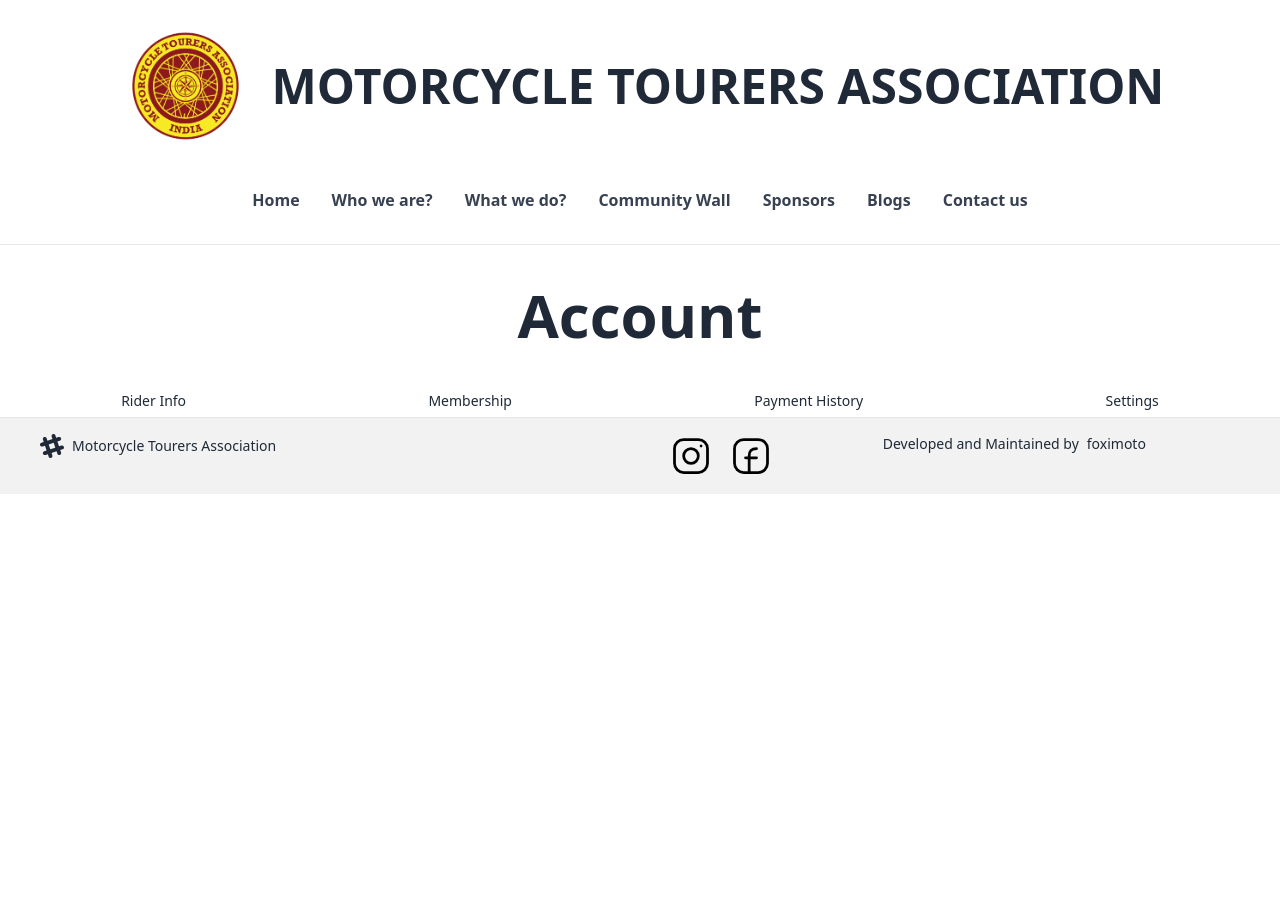
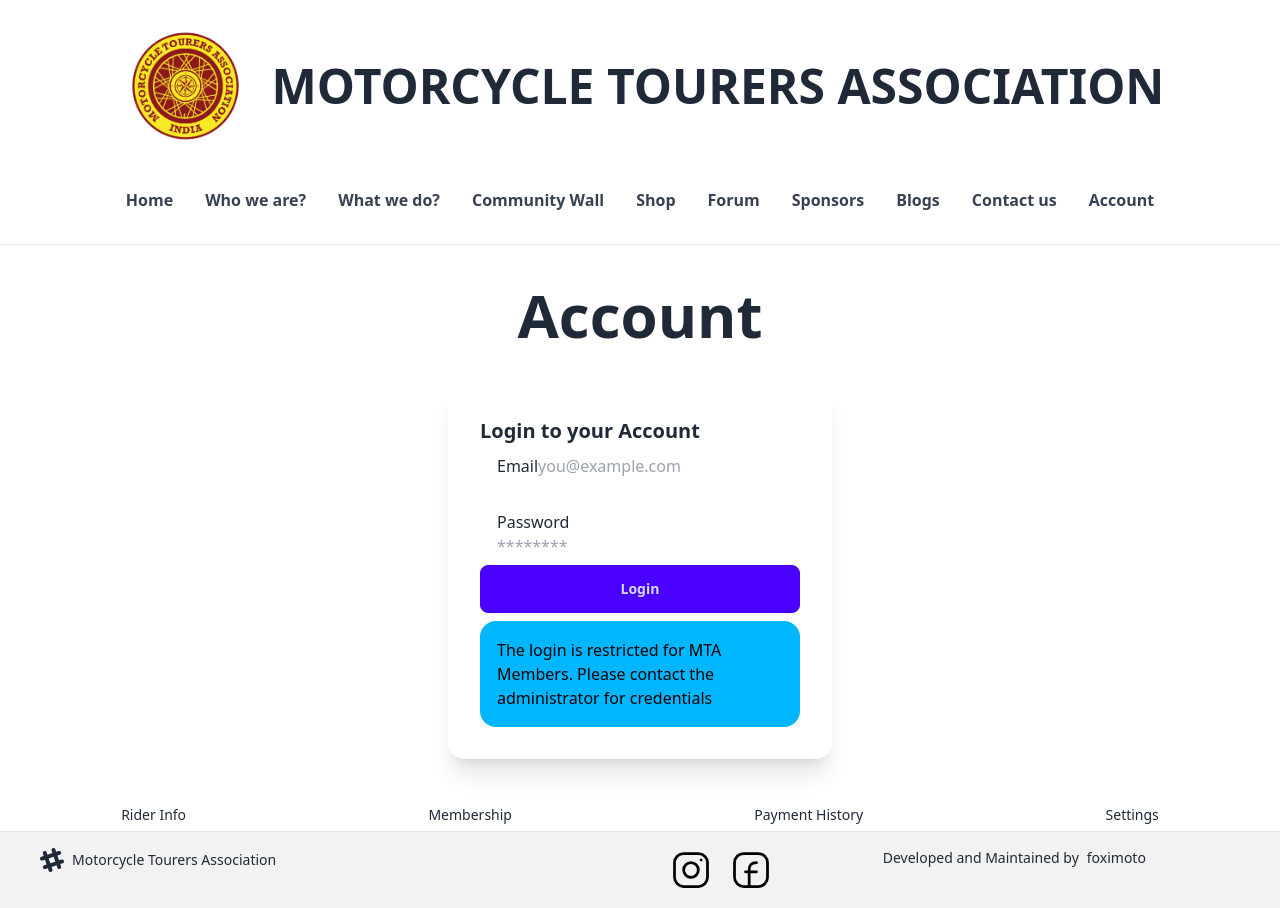
Before and after one commit to foximoto/mta.web, a Next.js app: page /account in a window 1280 px wide. Before the commit the page ends 800 px from the top, so only its background shows below. Built offline with nearby package versions, Linux system fonts and the light colour scheme.

Commit message:
content change

```diff
--- a/env.ts
+++ b/env.ts
@@ -1,2 +1,2 @@
 export const HYGRAPH_ENDPOINT =
-  "https://ap-south-1.cdn.hygraph.com/content/cm7hhwui1021y07wdp7qne1fc/master";
+  "https://ap-south-1.cdn.hygraph.com/content/cmj01dfdv00r307plh1u0hpel/master";
--- a/package.json
+++ b/package.json
@@ -20,6 +20,7 @@
     "nextjs-toploader": "^3.7.15",
     "react": "^19.0.0",
     "react-dom": "^19.0.0",
+    "react-hot-toast": "^2.6.0",
     "react-markdown": "^10.0.0"
   },
   "devDependencies": {
--- /dev/null
+++ b/src/components/LoginForm.tsx
@@ -0,0 +1,68 @@
+import { app } from "@/config/firebase";
+import React, { useState } from "react";
+import { getAuth, signInWithEmailAndPassword } from "firebase/auth";
+import toast from "react-hot-toast";
+
+const LoginForm = () => {
+  const [formData, setFormData] = useState({
+    email: "",
+    password: "",
+  });
+
+  const onLogin = () => {
+    const auth = getAuth(app);
+    signInWithEmailAndPassword(auth, formData.email, formData.password)
+      .then(() => {
+        toast.success("login success");
+      })
+      .catch(() => {
+        toast.error("Invalid credentials");
+      });
+  };
+
+  return (
+    <div className="pb-10 flex flex-row justify-center">
+      <div className="card bg-base-100 w-96 shadow-xl">
+        <div className="card-body">
+          <h2 className="card-title">Login to your Account</h2>
+
+          <label className="input">
+            Email
+            <input
+              type="email"
+              className="grow"
+              placeholder="you@example.com"
+              onChange={(e) => {
+                setFormData({ ...formData, email: e.target.value });
+              }}
+            />
+          </label>
+          <label className="input">
+            Password
+            <input
+              type="password"
+              className="grow"
+              placeholder="********"
+              onChange={(e) => {
+                setFormData({ ...formData, password: e.target.value });
+              }}
+            />
+          </label>
+          <div className="card-actions justify-end">
+            <button className="btn btn-block btn-primary" onClick={onLogin}>
+              Login
+            </button>
+          </div>
+          <div role="alert" className="alert alert-info alert-soft">
+            <span>
+              The login is restricted for MTA Members. Please contact the
+              administrator for credentials
+            </span>
+          </div>
+        </div>
+      </div>
+    </div>
+  );
+};
+
+export default LoginForm;
--- /dev/null
+++ b/src/components/MemberPatches.tsx
@@ -0,0 +1,43 @@
+import { useServices } from "@/hooks/useServices";
+import { useRouter } from "next/router";
+import React, { FC, useEffect, useState } from "react";
+
+const MemberPatches: FC = () => {
+  const [patchDetails, setPatchDetails] = useState<any>();
+  const router = useRouter();
+
+  const { getAchievementForUser } = useServices();
+
+  useEffect(() => {
+    if (!router.isReady) return;
+
+    const username = Array.isArray(router.query.username)
+      ? router.query.username[0]
+      : router.query.username;
+
+    getAchievementForUser(username).then((response) => {
+      setPatchDetails(response);
+    });
+  }, [router.isReady, router.query.username]);
+
+  console.log({ patchDetails });
+
+  return (
+    <div>
+      {patchDetails?.achievements?.map((obj) => {
+        console.log(obj);
+
+        return (
+          <img
+            key={obj.url}
+            src={obj.rideDetails?.rideLogo?.url || obj?.rideImage?.url}
+            alt="ride patch"
+            className="w-32 h-32 inline-block object-cover m-2"
+          />
+        );
+      })}
+    </div>
+  );
+};
+
+export default MemberPatches;
--- a/src/components/Navbar.tsx
+++ b/src/components/Navbar.tsx
@@ -69,11 +69,16 @@
             Community Wall
           </button>
         </Link>
-        {/* <Link href="/calendar">
+        <Link href="/shop">
           <button className="text-gray-700 font-semibold hover:text-gray-900 px-4 py-2">
-            Calendar
+            Shop
           </button>
-        </Link> */}
+        </Link>
+        <Link href="/forum">
+          <button className="text-gray-700 font-semibold hover:text-gray-900 px-4 py-2">
+            Forum
+          </button>
+        </Link>
         <Link href="/sponsors">
           <button className="text-gray-700 font-semibold hover:text-gray-900 px-4 py-2">
             Sponsors
@@ -89,6 +94,11 @@
             Contact us
           </button>
         </Link>
+        <Link href="/account">
+          <button className="text-gray-700 font-semibold hover:text-gray-900 px-4 py-2">
+            Account
+          </button>
+        </Link>
       </div>
       <hr />
     </div>
--- a/src/hooks/useServices.tsx
+++ b/src/hooks/useServices.tsx
@@ -1,5 +1,4 @@
 import {
-  achievementForUserQuery,
   boardOfDirectorsQuery,
   communityWallQuery,
   crewQuery,
@@ -7,6 +6,7 @@
   getBlogListQuery,
   getCalendarQuery,
   getEventsQuery,
+  getMemberAchievementListQuery,
   getPartnersQuery,
   hallOfFameListQuery,
   membersList,
@@ -15,8 +15,8 @@
   rideListQuery,
   singleBlogQuery,
 } from "@/query/service";
+import axios from "axios";
 import { HYGRAPH_ENDPOINT } from "../../env";
-import axios from "axios";
 
 export const useServices = () => {
   const getHallOfFameList = async () => {
@@ -117,7 +117,7 @@
 
   const getAchievementForUser = async (username: string) => {
     const response = await axios.get(
-      `${HYGRAPH_ENDPOINT}?query=${achievementForUserQuery(username)}`
+      `${HYGRAPH_ENDPOINT}?query=${getMemberAchievementListQuery(username)}`
     );
     return response.data?.data;
   };
--- a/src/pages/_app.tsx
+++ b/src/pages/_app.tsx
@@ -1,12 +1,14 @@
 import "@/styles/globals.css";
 import type { AppProps } from "next/app";
 import NextTopLoader from "nextjs-toploader";
+import { Toaster } from "react-hot-toast";
 
 export default function App({ Component, pageProps }: AppProps) {
   return (
     <>
       <NextTopLoader />
       <Component {...pageProps} />
+      <Toaster position="bottom-center" reverseOrder={false} />
     </>
   );
 }
--- a/src/pages/account.tsx
+++ b/src/pages/account.tsx
@@ -1,4 +1,5 @@
 import Footer from "@/components/Footer";
+import LoginForm from "@/components/LoginForm";
 import Navbar from "@/components/Navbar";
 import PageHeader from "@/components/PageHeader";
 import { accountTabItems } from "@/constants/tabItem";
@@ -11,6 +12,7 @@
       <Meta title="About us" favicon="/favicon.ico" />
       <Navbar />
       <PageHeader heading="Account" />
+      <LoginForm />
       <div>
         <div role="tablist" className="tabs tabs-box">
           {accountTabItems.map((item) => (
--- a/src/pages/profile/[username].tsx
+++ b/src/pages/profile/[username].tsx
@@ -2,6 +2,7 @@
 /* eslint-disable react-hooks/exhaustive-deps */
 
 import Footer from "@/components/Footer";
+import MemberPatches from "@/components/MemberPatches";
 import Navbar from "@/components/Navbar";
 import { useServices } from "@/hooks/useServices";
 import Meta from "@/meta/meta";
@@ -69,6 +70,9 @@
               <Markdown>{memberData?.bio}</Markdown>
             </div>
             <div>
+              <MemberPatches />
+            </div>
+            <div>
               {memberData?.ridePatches?.length
                 ? memberData?.ridePatches?.map((obj) => {
                     return (
```
Also changed, not shown: src/query/service.ts (+21 -3 lines), 2 other files (tests, documents, lock files or other folders).
